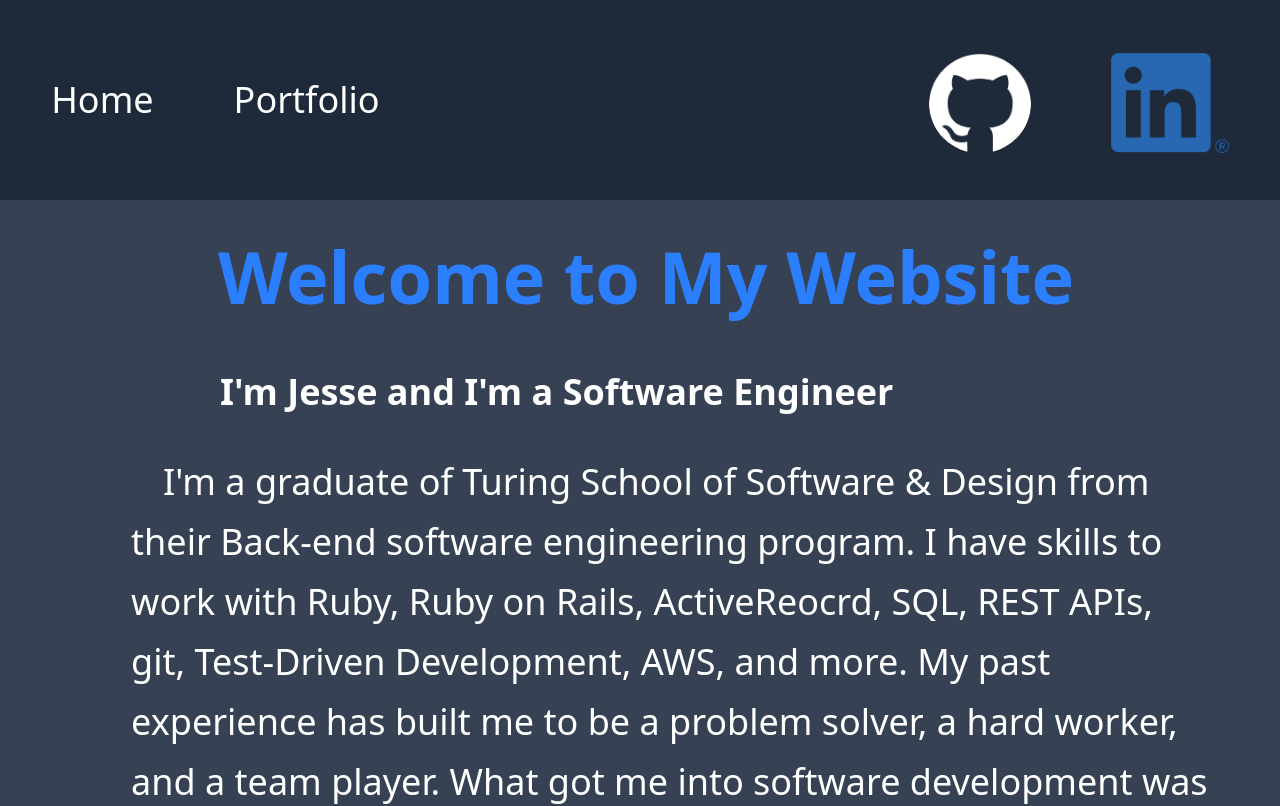
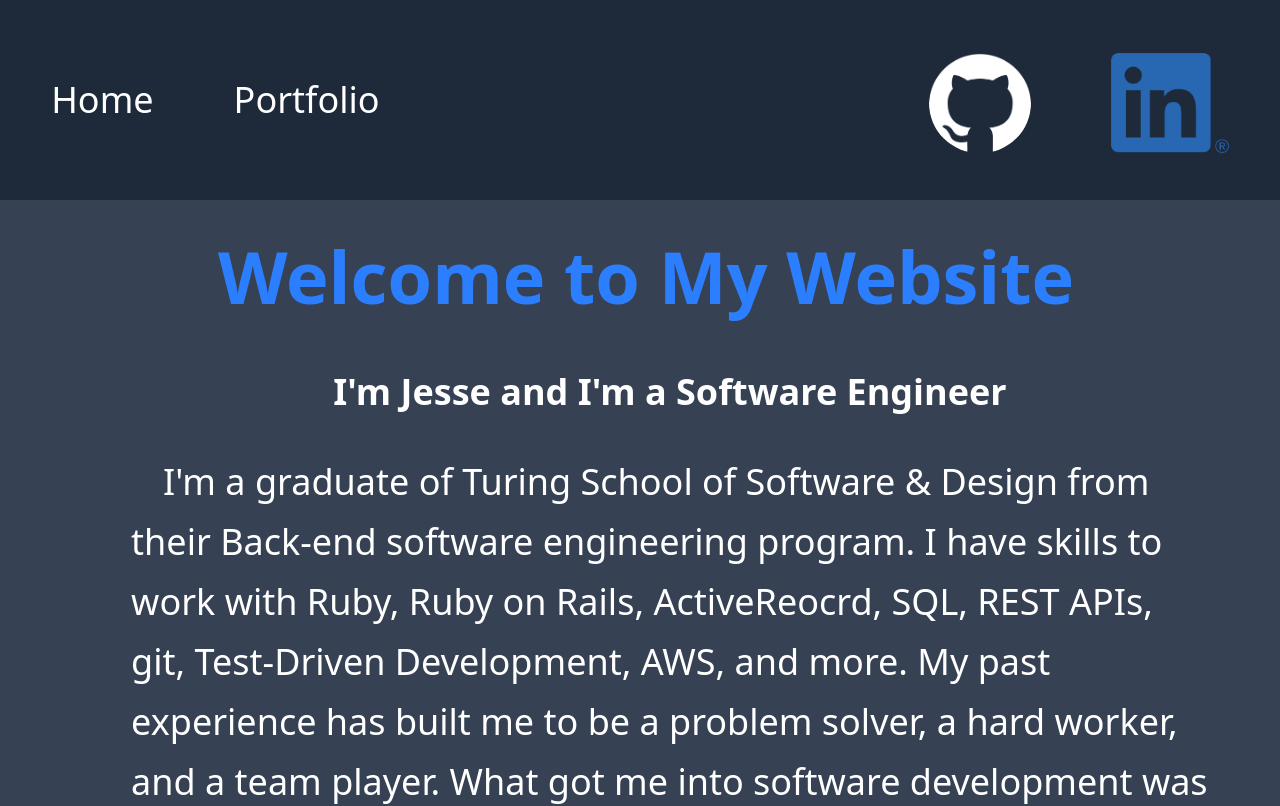
Before and after one commit to Jesse193/my-website, a React (Vite) app: page / in a window 1280 px wide. Shown: the top 806 px of the page. Built offline with nearby package versions, Linux system fonts and the light colour scheme.

Commit message:
refactor about me div size on home page

```diff
--- a/src/App.jsx
+++ b/src/App.jsx
@@ -12,10 +12,10 @@ export default function App() {
             Welcome to My Website
           </p>
           <article className="md:text-wrap w-screen md:w-screen lg:max-2xl:w-screen lg:max-2xl:*:pl-15 *:mb-10">
-            <p className="text-2xl md:text-3xl/12 xl:text-4xl 2xl:text-6xl font-extrabold mt-15 lg:max-md:text-center place-self-center md:w-3/5 lg:w-3/5 xl:max-2xl:w-3/4">
+            <p className="text-2xl md:text-3xl/12 xl:text-4xl 2xl:text-6xl font-extrabold mt-15 text-center lg:max-md:text-center place-self-center md:w-3/5 lg:w-3/5 xl:max-2xl:w-3/4">
               I'm Jesse and I'm a Software Engineer
             </p>
-            <p className="text-lg/8 md:text-3xl/15 lg:text-2xl/12 xl:text-4xl/15 2xl:text-5xl/25 indent-8 h-180 w-9/10 md:w-1/8 md:w-8/9 md:h-full place-self-center text-wrap">
+            <p className="text-lg/8 md:text-3xl/15 lg:text-2xl/12 xl:text-4xl/15 2xl:text-5xl/25 indent-8 h-auto w-9/10 md:w-1/8 md:w-8/9 md:h-full place-self-center text-wrap">
               I'm a graduate of Turing School of Software & Design from their Back-end software engineering program.
               I have skills to work with Ruby, Ruby on Rails, ActiveReocrd, SQL, REST APIs, git, Test-Driven Development, AWS, and more.
               My past experience has built me to be a problem solver, a hard worker, and a team player.
```
